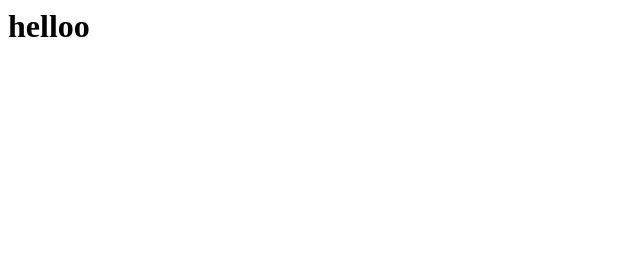
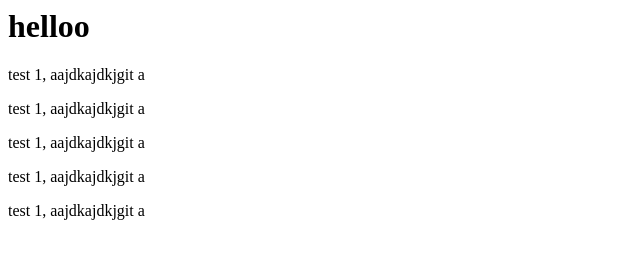
Before and after one commit to ntkphung07/test, a plain HTML site: page index.html in a window 1280 px wide. Shown: the whole page, without its empty margins (0-640 px from the left). Drawn offline with Linux system fonts and the light colour scheme.

Commit message:
new change

```diff
--- a/index.html
+++ b/index.html
@@ -1 +1,8 @@
 <h1>helloo</h1>
+<p> test 1, aajdkajdkjgit a</p>
+
+
+<p> test 1, aajdkajdkjgit a</p>
+<p> test 1, aajdkajdkjgit a</p>
+<p> test 1, aajdkajdkjgit a</p>
+<p> test 1, aajdkajdkjgit a</p>
```
Also changed, not shown: about.html (added, +1 -0 lines).
